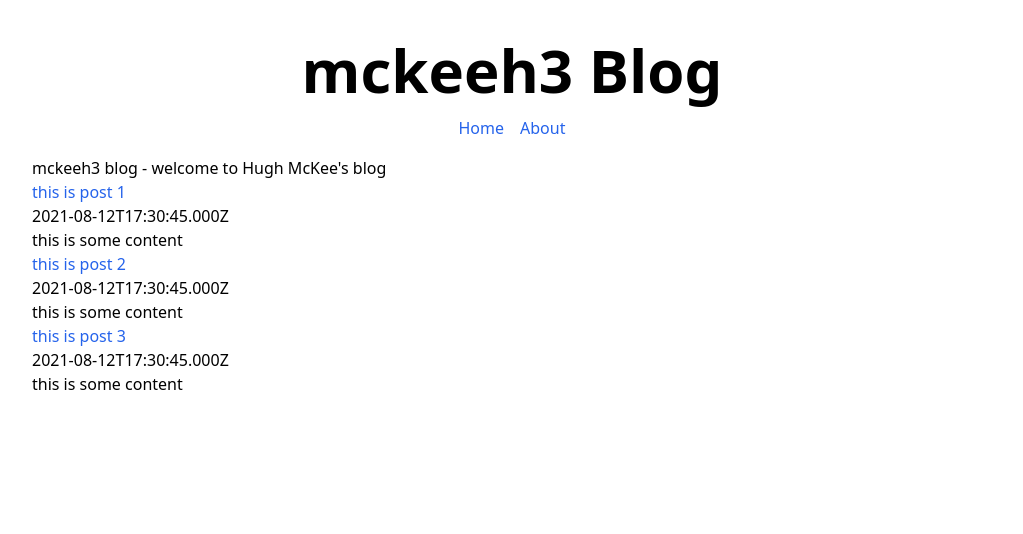
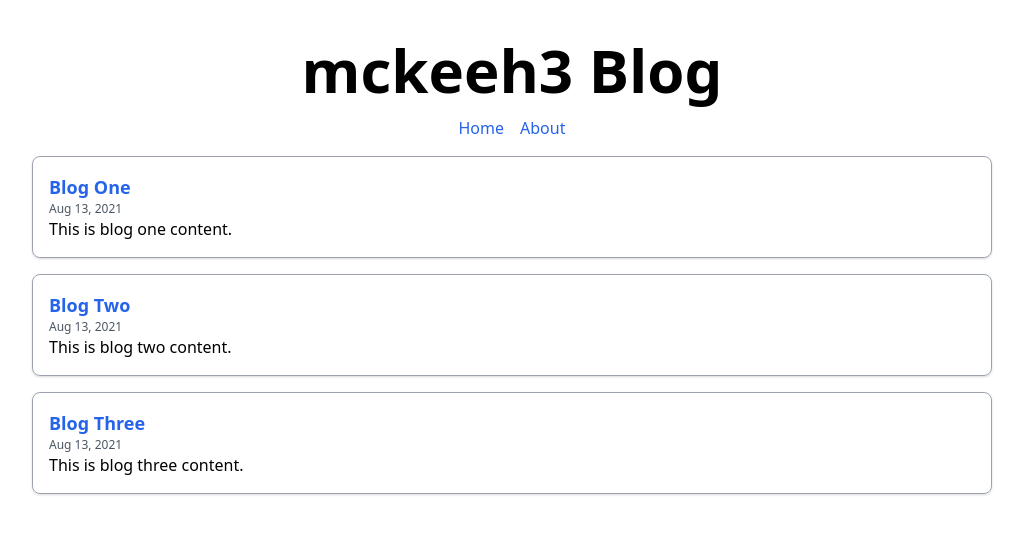
Before and after one commit to mckeeh3/mckeeh3-blog, a Next.js app: page / in a window 1280 px wide. Shown: the top 534 px of the page, without its empty margins (128-1151 px from the left). Built offline with nearby package versions, Linux system fonts and the light colour scheme.

Commit message:
add posts from md files

```diff
--- a/package.json
+++ b/package.json
@@ -9,6 +9,8 @@
     "lint": "next lint"
   },
   "dependencies": {
+    "date-fns": "^2.23.0",
+    "gray-matter": "^4.0.3",
     "next": "11.1.0",
     "react": "17.0.2",
     "react-dom": "17.0.2"
--- a/pages/blog/[slug].js
+++ b/pages/blog/[slug].js
@@ -1,5 +1,6 @@
 import Head from 'next/head';
-import { blogPosts } from '../lib/data';
+import { format, parseISO } from 'date-fns';
+import { getAllPosts } from '../lib/data';
 
 export default function BlogPage({ title, date, content }) {
   return (
@@ -11,7 +12,10 @@ export default function BlogPage({ title, date, content }) {
       </Head>
 
       <main>
-        <h1>{title}</h1>
+        <div className='border-b-2 border-gray-400 mb-4'>
+          <h2 className='text-3xl font-bold'>{title}</h2>
+          <div className='text-gray-600 text-xs'>{format(parseISO(date), 'MMMM d, yyyy')}</div>
+        </div>
         <div>{content}</div>
       </main>
     </div>
@@ -19,17 +23,22 @@ export default function BlogPage({ title, date, content }) {
 }
 
 export async function getStaticProps(context) {
-  const post = blogPosts.find((p) => p.slug === context.params.slug);
+  const posts = getAllPosts();
+  const post = posts.find((p) => p.slug === context.params.slug);
   return {
-    props: post,
+    props: {
+      title: post.data.title,
+      date: post.data.date.toISOString(),
+      content: post.content,
+    },
   };
 }
 
 export async function getStaticPaths() {
   return {
-    paths: blogPosts.map((path) => ({
+    paths: getAllPosts().map((post) => ({
       params: {
-        slug: path.slug,
+        slug: post.slug,
       },
     })),
     fallback: false,
--- a/pages/index.js
+++ b/pages/index.js
@@ -1,8 +1,10 @@
 import Head from 'next/head';
 import Link from 'next/link';
-import { blogPosts } from './lib/data';
+import { format } from 'date-fns';
+import { getAllPosts } from './lib/data';
+import { data } from 'autoprefixer';
 
-export default function Home() {
+export default function Home({ posts }) {
   return (
     <div>
       <Head>
@@ -11,21 +13,40 @@ export default function Home() {
         <link rel='icon' href='/favicon.ico' />
       </Head>
 
-      <main>
-        <h1>mckeeh3 blog - welcome to Hugh McKee&apos;s blog</h1>
-      </main>
-
-      <div>
-        {blogPosts.map((post) => (
-          <div key={post.slug}>
-            <div>
-              <Link href={`/blog/${post.slug}`}>{post.title}</Link>
-            </div>
-            <div>{post.date}</div>
-            <div>{post.content}</div>
-          </div>
+      <div className='space-y-4'>
+        {posts.map((post) => (
+          <ListBlogItem key={post.slug} {...post} />
         ))}
       </div>
     </div>
   );
 }
+
+function ListBlogItem({ slug, title, date, content }) {
+  console.log('====', new Date(date));
+  return (
+    <div className='border border-gray-400 shadow hover:shadow-lg rounded-lg hover:border-gray-500 p-4 transition duration-500 ease-in'>
+      <div>
+        <Link href={`/blog/${slug}`}>
+          <a className='text-lg font-bold'>{title}</a>
+        </Link>
+      </div>
+      <div className='text-gray-600 text-xs'>{format(new Date(date), 'MMM d, yyyy')}</div>
+      <div>{content}</div>
+    </div>
+  );
+}
+
+export async function getStaticProps(context) {
+  const posts = getAllPosts();
+  return {
+    props: {
+      posts: posts.map(({ data, content, slug }) => ({
+        ...data,
+        date: data.date.toISOString(),
+        content,
+        slug,
+      })),
+    },
+  };
+}
--- a/pages/lib/data.js
+++ b/pages/lib/data.js
@@ -1,20 +1,17 @@
-export const blogPosts = [
-  {
-    title: 'this is post 1',
-    slug: 'blog-1',
-    date: new Date().toISOString(),
-    content: 'this is some content',
-  },
-  {
-    title: 'this is post 2',
-    slug: 'blog-2',
-    date: new Date().toISOString(),
-    content: 'this is some content',
-  },
-  {
-    title: 'this is post 3',
-    slug: 'blog-3',
-    date: new Date().toISOString(),
-    content: 'this is some content',
-  },
-];
+import fs from 'fs';
+import path from 'path';
+import matter from 'gray-matter';
+
+const postsDirectory = path.join(process.cwd(), 'posts');
+
+export const getAllPosts = () => {
+  return fs.readdirSync(postsDirectory).map((file) => {
+    const fileContent = fs.readFileSync(path.join(postsDirectory, file), 'utf8');
+    const { data, content } = matter(fileContent);
+    return {
+      data,
+      content,
+      slug: file.replace('.md', ''),
+    };
+  });
+};
--- /dev/null
+++ b/posts/blog-1.md
@@ -0,0 +1,5 @@
+---
+title: Blog One
+date: 2021-08-13T12:11:52.239Z
+---
+This is blog one content.
--- /dev/null
+++ b/posts/blog-2.md
@@ -0,0 +1,5 @@
+---
+title: Blog Two
+date: 2021-08-13T12:11:52.239Z
+---
+This is blog two content.
--- /dev/null
+++ b/posts/blog-3.md
@@ -0,0 +1,5 @@
+---
+title: Blog Three
+date: 2021-08-13T12:11:52.239Z
+---
+This is blog three content.
```
Also changed, not shown: 1 other file (tests, documents, lock files or other folders).
